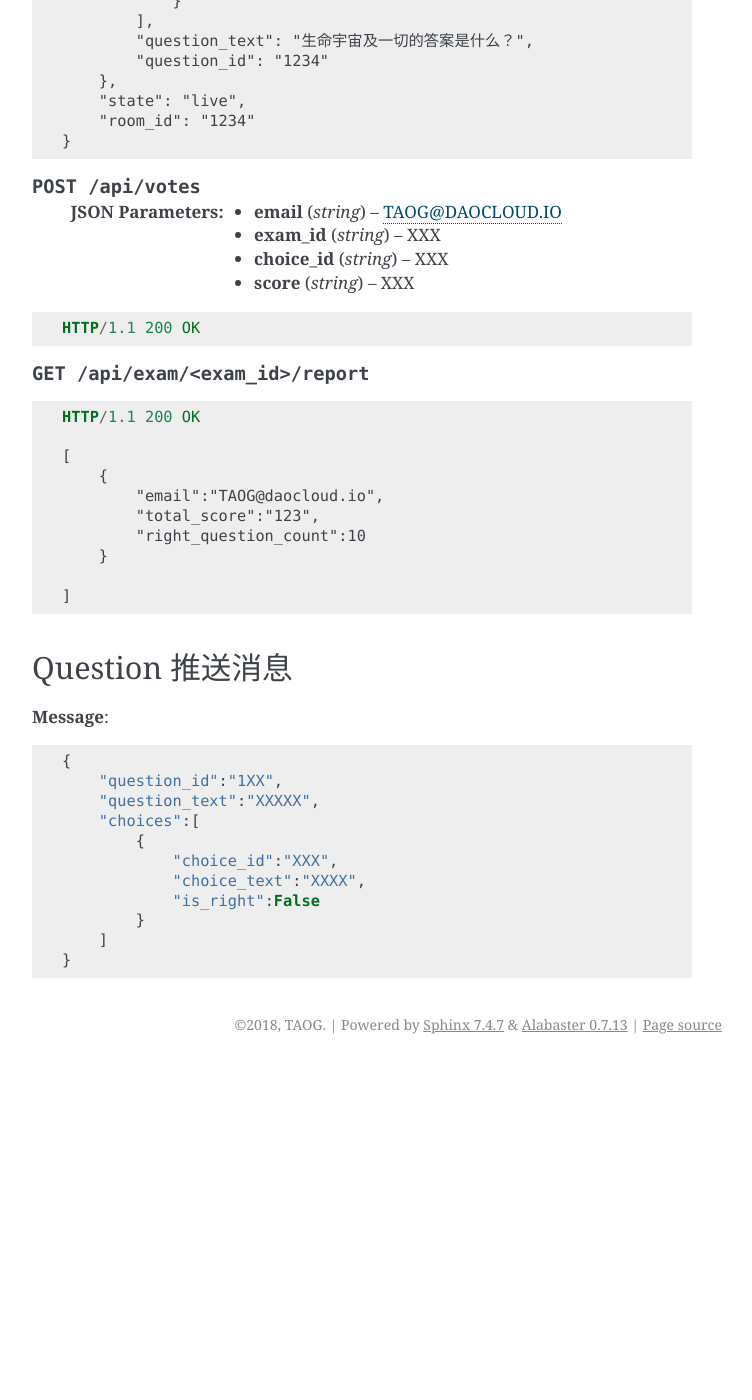
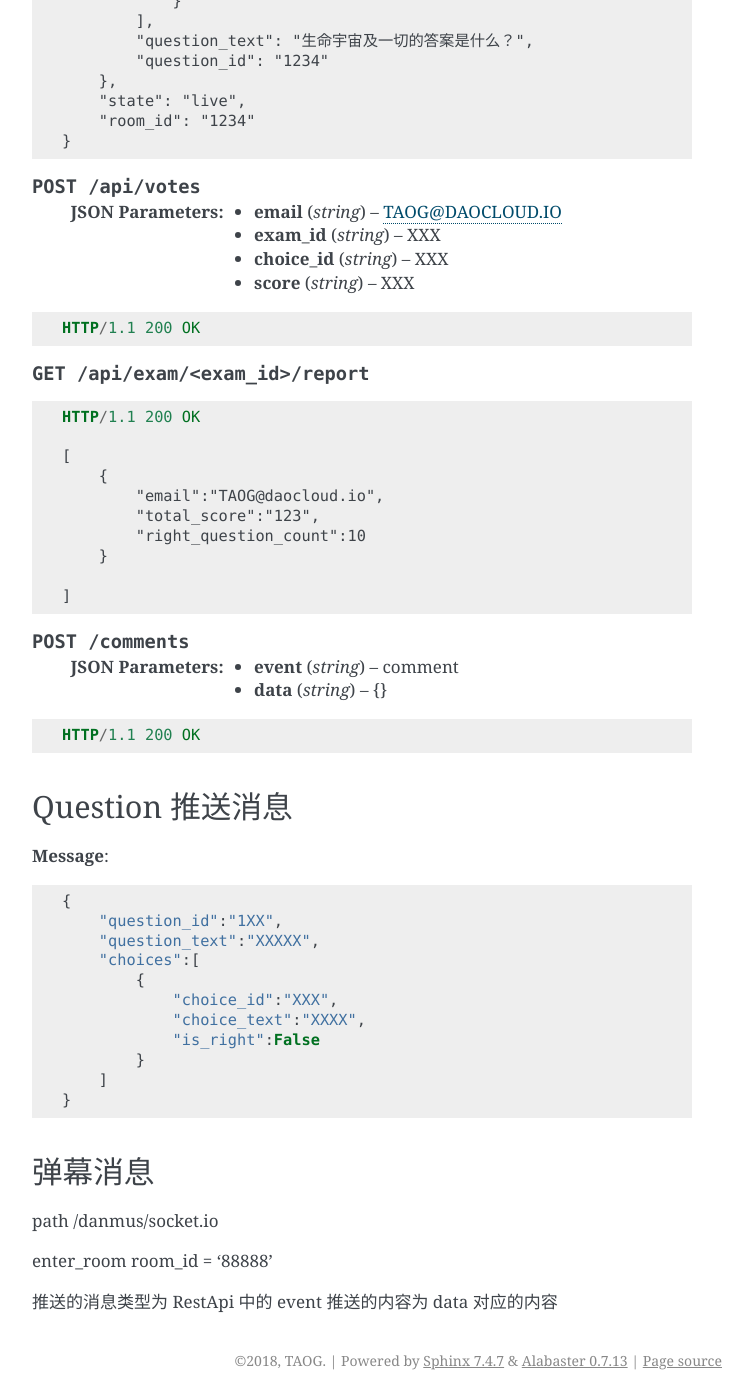
Before and after one commit to yowenter/haha-respond, a Sphinx documentation site: the page built from api/api-doc/source/rest_api.rst, in a window 1280 px wide and 1400 px high, scrolled down 1128 px. Shown: the whole window, without its empty margins (388-1140 px from the left). Built offline with Sphinx 7.4.7, drawn with Linux system fonts in a browser that asks for light colours; pages that are not in the unit, such as notebooks, are missing from menus; before the commit the page ends 2192 px from its top, so only the background shows below that.

Commit message:
fix: comments api:

```diff
--- a/api/api-doc/source/rest_api.rst
+++ b/api/api-doc/source/rest_api.rst
@@ -106,6 +106,16 @@ Signup
 
     ]
 
+.. http:post:: /comments
+
+    :jsonparam string event: comment
+    :jsonparam string data: {}
+
+.. sourcecode:: http
+
+    HTTP/1.1 200 OK
+
+
 
 Question 推送消息
 ----------------------
@@ -124,3 +134,15 @@ Question 推送消息
                     }
                 ]
             }
+
+
+
+弹幕消息
+------------------------
+
+path /danmus/socket.io
+
+enter_room room_id = '88888'
+
+推送的消息类型为 RestApi 中的 event
+推送的内容为 data 对应的内容
```
